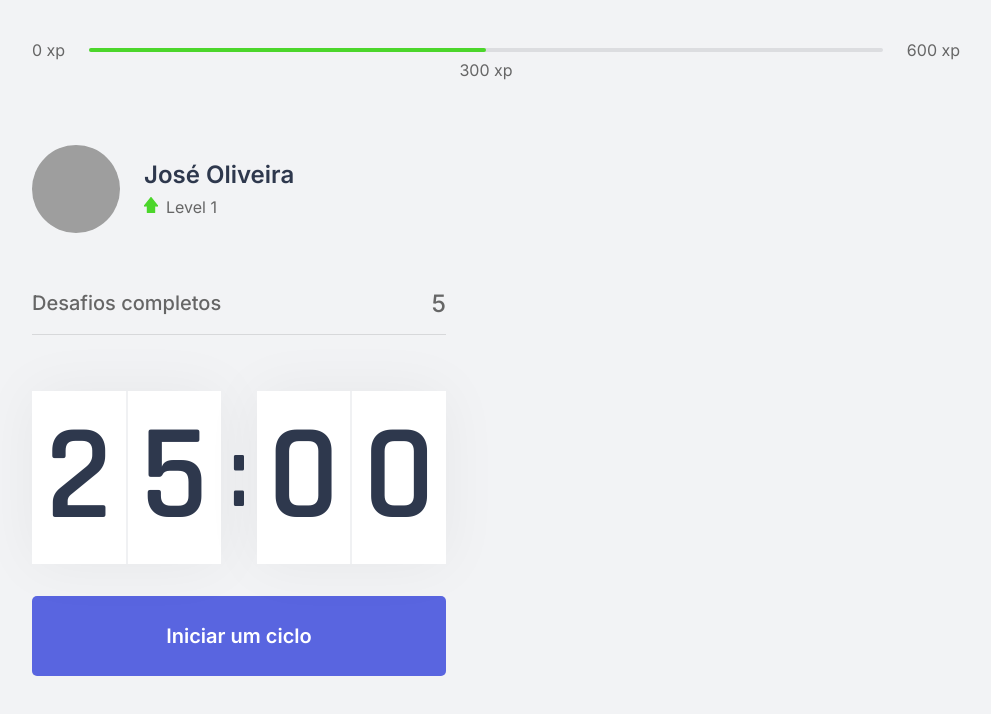
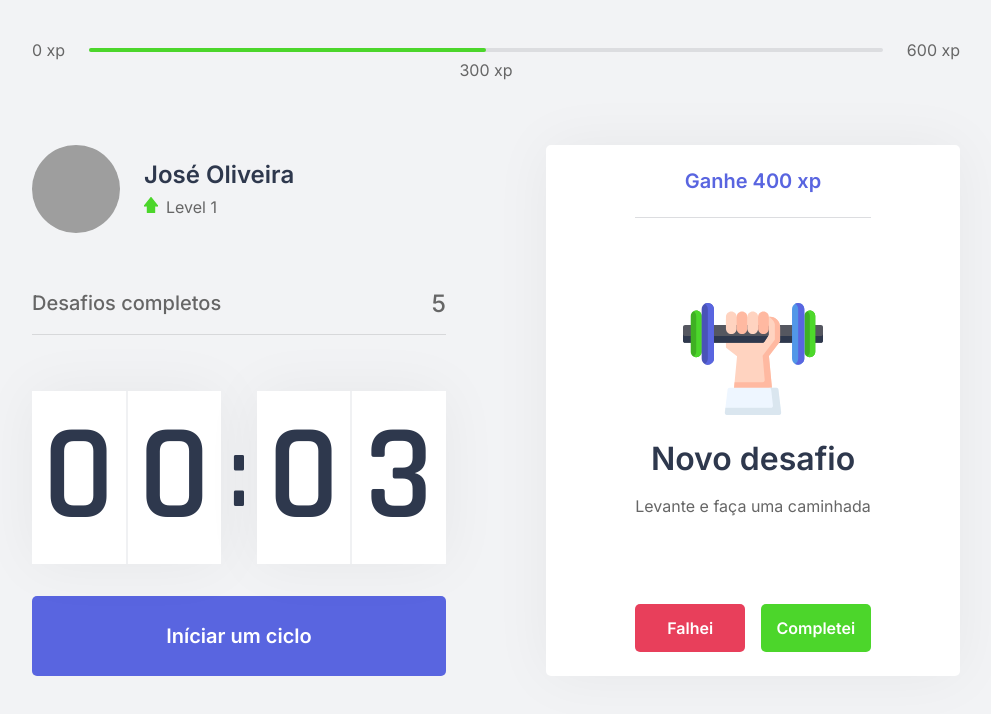
Before and after one commit to Olliveer/moveit-next, a Next.js app: page / in a window 1280 px wide. Shown: the top 714 px of the page, without its empty margins (144-1135 px from the left). Built offline with nearby package versions, Linux system fonts and the light colour scheme; grey boxes are pictures that could not be loaded.

Commit message:
countdown and challenge box

```diff
--- a/package.json
+++ b/package.json
@@ -10,7 +10,8 @@
   "dependencies": {
     "next": "10.0.7",
     "react": "17.0.1",
-    "react-dom": "17.0.1"
+    "react-dom": "17.0.1",
+    "react-icons": "^4.2.0"
   },
   "devDependencies": {
     "@types/node": "^14.14.31",
--- /dev/null
+++ b/src/components/ChallengeBox.tsx
@@ -0,0 +1,49 @@
+
+
+import styles from '../styles/components/ChallengeBox.module.css';
+
+export function ChallangeBox() {
+   const hasActiveChallenge = true;
+
+   return (
+      <div className={styles.challengeBoxContainer}>
+         {hasActiveChallenge
+            ? (
+               <div className={styles.challengeActive}>
+                  <header>Ganhe 400 xp</header>
+
+                  <main>
+                     <img src="icons/body.svg" alt="Body" />
+                     <strong>Novo desafio</strong>
+                     <p>Levante e faça uma caminhada</p>
+                  </main>
+
+                  <footer>
+                     <button
+                        type="button"
+                        className={styles.challengeFailedButton}
+                        // onClick={}
+                     >
+                        Falhei
+                        </button>
+                     <button
+                        type="button"
+                        className={styles.challengeSucceededButton}
+                     >
+                        Completei
+                        </button>
+                  </footer>
+               </div>
+            )
+            : (
+               <div className={styles.challengeNotActive}>
+                  <strong>Finalize um ciclo para receber um desafio</strong>
+                  <p>
+                     <img src="icons/level-up.svg" alt="Level Up" />
+                     Avance de level completando desfios
+                  </p>
+               </div>
+            )}
+      </div>
+   );
+}
--- a/src/components/Countdown.tsx
+++ b/src/components/Countdown.tsx
@@ -1,9 +1,14 @@
 import { useEffect, useState } from 'react';
 import styles from '../styles/components/Countdown.module.css';
 
+import { AiFillCheckCircle } from "react-icons/ai";
+
+let countdownTimeout: NodeJS.Timeout;
+
 export function Countdown() {
-    const [time, setTime] = useState(25 * 60);
-    const [active, setActive] = useState(false);
+    const [time, setTime] = useState(0.05 * 60);
+    const [isActive, setIsActive] = useState(false);
+    const [hasFinished, setHasFineshed] = useState(false);
 
     const minutes = Math.floor(time / 60);
     const seconds = time % 60;
@@ -12,16 +17,25 @@ export function Countdown() {
     const [secondLeft, secondRight] = String(seconds).padStart(2, '0').split('');
 
     function startCountdown() {
-        setActive(true);
+        setIsActive(true);
+    }
+
+    function resetCountdown() {
+        clearTimeout(countdownTimeout);
+        setIsActive(false);
+        setTime(25 * 60);
     }
 
     useEffect(() => {
-        if (active && time > 0) {
-            setTimeout(() => {
+        if (isActive && time > 0) {
+            countdownTimeout = setTimeout(() => {
                 setTime(time - 1)
             }, 1000)
+        } else if (isActive && time === 0) {
+            setHasFineshed(true);
+            setIsActive(false);
         }
-    }, [active, time])
+    }, [isActive, time])
 
     return (
         <div>
@@ -37,9 +51,31 @@ export function Countdown() {
                 </div>
             </div>
 
-            <button onClick={startCountdown} type="button" className={styles.countdownButton}>
-                Iniciar um ciclo
-    </button>
+            {hasFinished ? (
+                <button
+                    disabled
+                    className={styles.countdownButton}
+                >
+                    Ciclo encerrado <AiFillCheckCircle size={24} color="#4CD62B" />
+                </button>
+            ) : (
+                    <>
+                        {isActive ?
+                            (
+                                <button
+                                    onClick={resetCountdown}
+                                    type="button"
+                                    className={`${styles.countdownButton} ${styles.countdownButtonActive}`}
+                                >
+                                    Abandonar ciclo
+                                </button>
+                            ) : (
+                                <button onClick={startCountdown} type="button" className={styles.countdownButton}>
+                                    Iníciar um ciclo
+                                </button>
+                            )}
+                    </>
+                )}
         </div>
     );
 }
--- a/src/pages/index.tsx
+++ b/src/pages/index.tsx
@@ -1,11 +1,14 @@
+import Head from 'next/head';
 import { CompleteChallanges } from '../components/CompleteChallanges';
 import { Countdown } from '../components/Countdown';
 import { ExperienceBar } from "../components/ExperienceBar";
 import { Profile } from '../components/Profile';
+import { ChallangeBox } from '../components/ChallengeBox';
 
-import Head from 'next/head';
+
 
 import styles from '../styles/pages/Home.module.css';
+
 
 export default function Home() {
   return (
@@ -24,7 +27,7 @@ export default function Home() {
         </div>
 
         <div>
-
+          <ChallangeBox />
         </div>
       </section>
     </div>
--- /dev/null
+++ b/src/styles/components/ChallengeBox.module.css
@@ -0,0 +1,107 @@
+.challengeBoxContainer {
+    height: 100%;
+    background: var(--white);
+    border-radius: 5px;
+    box-shadow: 0 0 60px rgba(0, 0, 0, 0.05);
+    padding: 1.5rem 2rem;
+    display: flex;
+    flex-direction: column;
+    align-items: center;
+    justify-content: center;
+    text-align: center;
+}
+
+.challengeNotActive {
+    display: flex;
+    flex-direction: column;
+    align-items: center;
+}
+
+.challengeNotActive strong {
+    font-size: 1.5rem;
+    font-weight: 500;
+    line-height: 1.4;
+}
+
+.challengeNotActive p {
+    display: flex;
+    flex-direction: column;
+    align-items: center;
+    line-height: 1.4;
+    max-width: 70%;
+
+    margin-top: 3rem;
+}
+
+.challengeNotActive p img {
+    margin-bottom: 1rem;
+}
+
+.challengeActive {
+    height: 100%;
+    display: flex;
+    flex-direction: column;
+}
+
+.challengeActive header {
+    color: var(--blue);
+    font-weight: 600;
+    font-size: 1.25rem;
+    padding: 0 2rem 1.5rem;
+    border-bottom: 1px solid var(--gray-line);
+}
+
+.challengeActive main {
+    flex: 1;
+    display: flex;
+    flex-direction: column;
+    align-items: center;
+    justify-content: center;
+}
+
+.challengeActive main strong {
+    font-size: 2rem;
+    font-weight: 600;
+    color: var(--title);
+    margin: 1.5rem 0 1rem;
+
+}
+
+.challengeActive main p {
+    line-height: 1.5;
+}
+
+.challengeActive footer {
+    display: grid;
+    grid-template-columns: 1fr 1fr;
+    gap: 1rem;
+}
+
+.challengeActive footer button {
+    height: 3rem;
+
+    display: flex;
+    align-items: center;
+    justify-content: center;
+
+    border: 0;
+    border-radius: 5px;
+    color: var(--white);
+
+    font-size: 1rem;
+    font-weight: 600;
+
+    transition: filter 0.2;
+}
+
+.challengeActive footer button.challengeFailedButton {
+    background: var(--red);
+}
+
+.challengeActive footer button.challengeSucceededButton {
+    background: var(--green);
+}
+
+.challengeActive footer button:hover {
+    filter: brightness(0.9)
+}
--- a/src/styles/components/Countdown.module.css
+++ b/src/styles/components/Countdown.module.css
@@ -17,18 +17,19 @@
     text-align: center;
 }
 
-.countdownContainer > div span {
+.countdownContainer>div span {
     flex: 1;
 }
 
-.countdownContainer > div span:first-child {
+.countdownContainer>div span:first-child {
     border-right: 1px solid #F0F1F3;
 }
-.countdownContainer > div span:last-child {
+
+.countdownContainer>div span:last-child {
     border-left: 1px solid #F0F1F3;
 }
 
-.countdownContainer > span {
+.countdownContainer>span {
     font-size: 6.25rem;
     margin: 0 0.5rem;
 }
@@ -42,16 +43,36 @@
     justify-content: center;
     border: 0;
     border-radius: 5px;
-
     background: var(--blue);
     color: var(--white);
-
     font-size: 1.25rem;
     font-weight: 600;
+    transition: background-color 0.2s;
+    outline: none;
+}
 
+.countdownButton:disabled {
+    background: var(--white);
+    color: var(--text);
+    cursor: not-allowed;
+    border-bottom: 5px solid #4CD62B;
+}
+
+.countdownButton:disabled svg {
+    margin-left: 1rem;
+}
+
+.countdownButton:not(:disabled):hover {
+    background: var(--blue-dark);
+}
+
+.countdownButtonActive {
+    background: var(--white);
+    color: var(--title);
     transition: background-color 0.2s;
 }
 
-.countdownButton:hover {
-    background: var(--blue-dark);
+.countdownButtonActive:not(:disabled):hover {
+    background: var(--red);
+    color: var(--white);
 }
```
Also changed, not shown: 1 other file (tests, documents, lock files or other folders).
